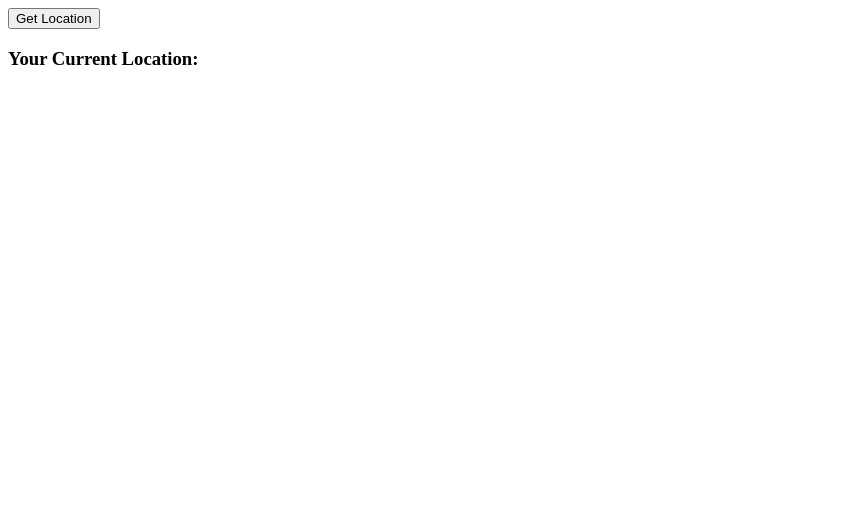
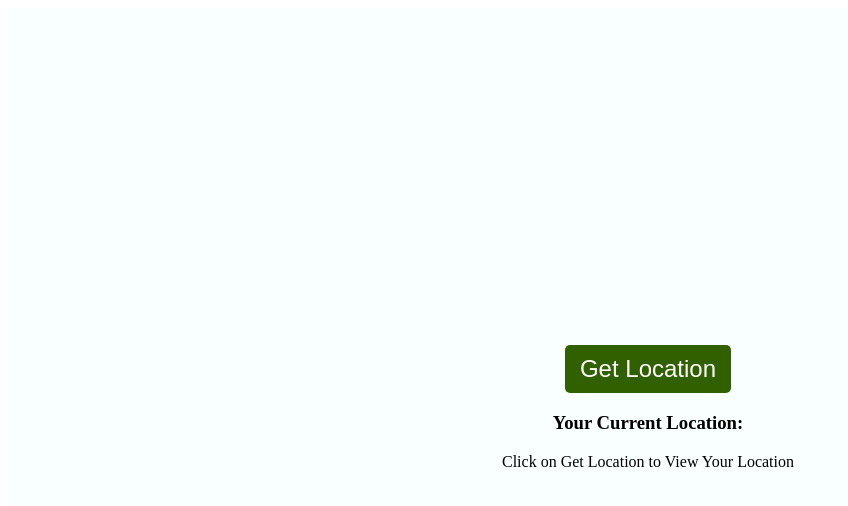
Before and after one commit to shivamsinghal160/getLocationTool, a plain HTML site: page index.html in a window 1280 px wide. Shown: the whole page, without its empty margins (0-848 px from the left). Drawn offline with Linux system fonts and the light colour scheme.

Commit message:
someMoreUpdates

```diff
--- a/index.html
+++ b/index.html
@@ -6,12 +6,14 @@
     <title>Get Location</title>
 </head>
 <body>
-    <button id="getLocation" onclick="getLocation()">
-        Get Location
-    </button>
+    <div class="container" style="display: flex; flex-direction: column; justify-content: center;align-items: center;width: 100vw;height: 100vh;overflow: hidden; background-color: rgb(249, 255, 255);">
+        <button id="getLocation" onclick="getLocation()" style="padding: 10px 15px; color: white;background-color: rgb(48, 96, 0); font-size: 24px;border-radius: 5px; border: none;">
+            Get Location
+        </button>
 
-    <h3>Your Current Location:</h3>
-    <span id="currLocationSpan"></span>
+        <h3>Your Current Location:</h3>
+        <span id="currLocationSpan">Click on Get Location to View Your Location</span>
+    </div>
 </body>
 <script>
     const getLocation = ()=>{
```
